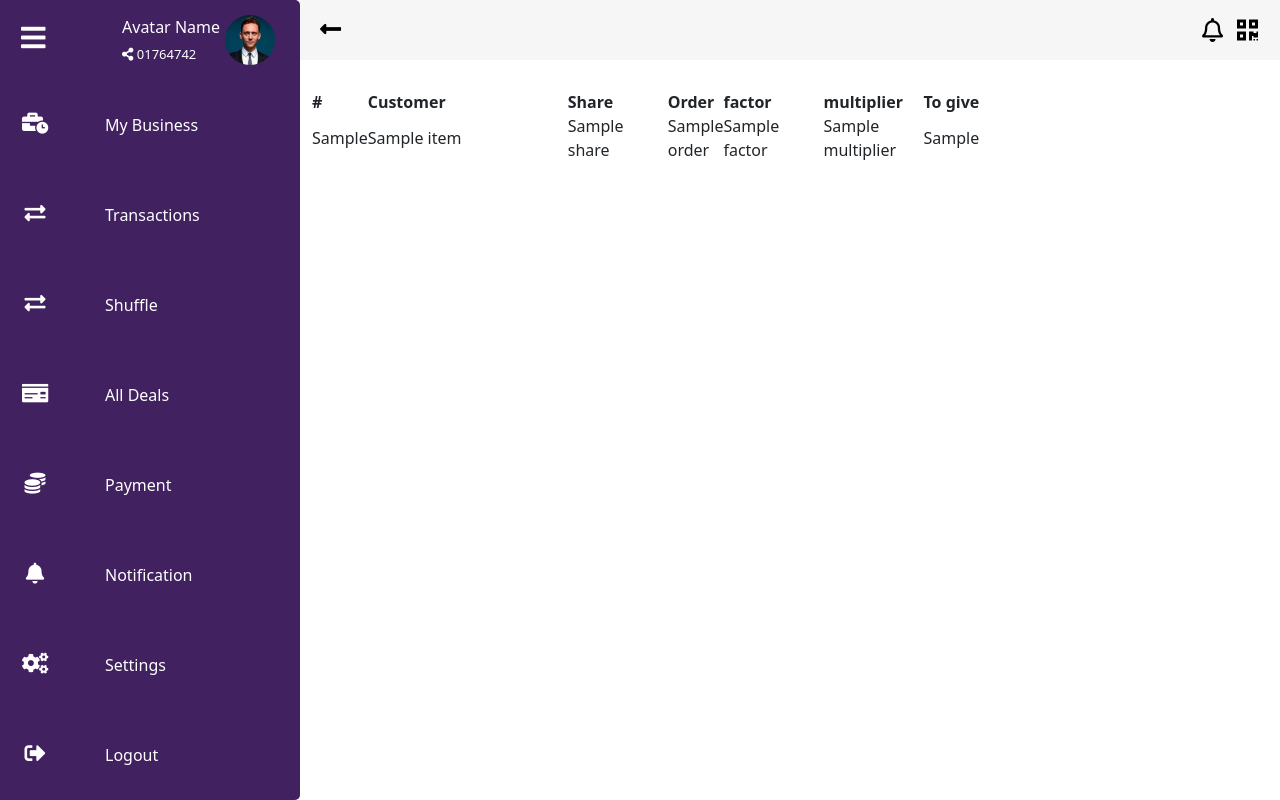
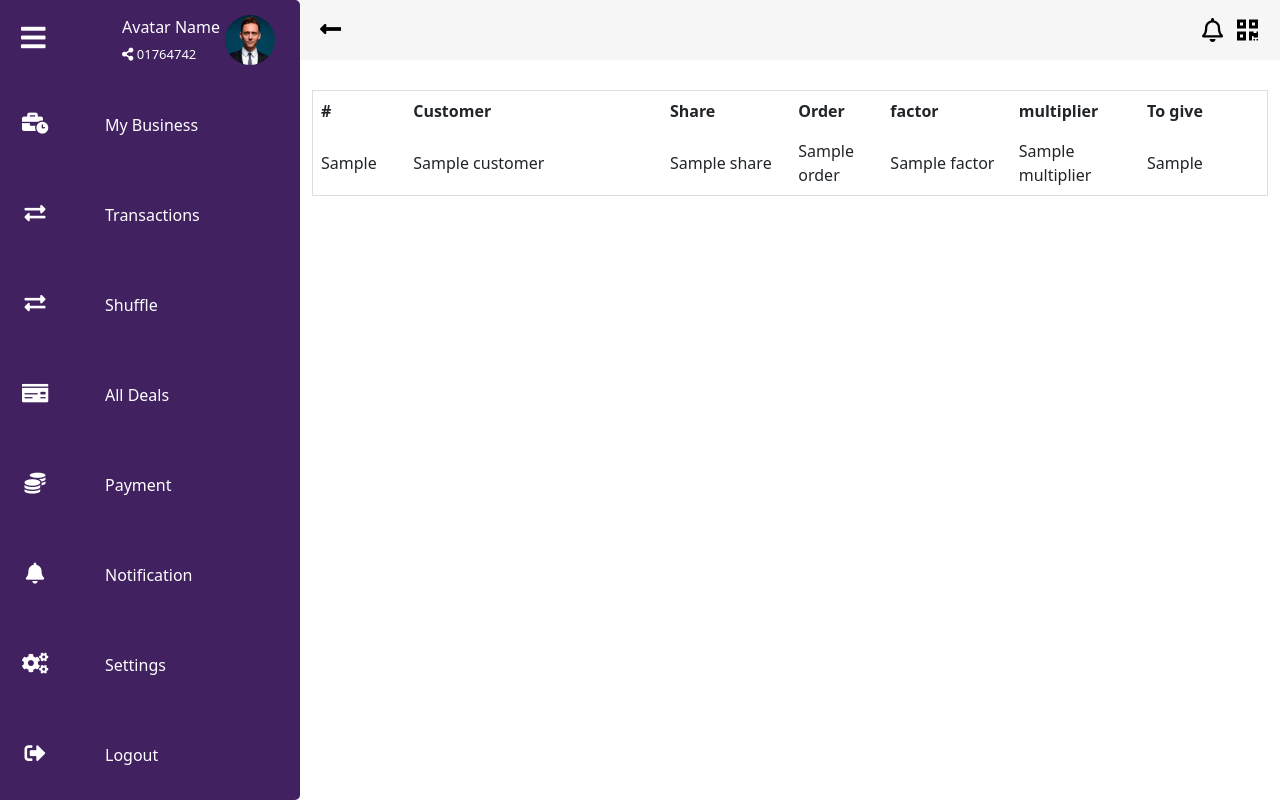
Before and after one commit to Aparnatn/irichapp, a Django app: template core/templates/shuffle.html in a window 1280 px wide. Run offline with Django 3.2, Linux system fonts and the light colour scheme; tables that the repository leaves empty hold one stand-in row (values such as "Sample post"); the template is opened without the code that fills it: values that come from a table or form of the project are taken from there, most other values are stand-ins (such as "Sample title", 1, 10 or a date in 2020); some libraries are stand-ins or nearby versions.

Commit message:
commmitssss

```diff
--- a/core/templates/business.html
+++ b/core/templates/business.html
@@ -44,7 +44,7 @@
                 </li>
                 <li>
                     <a href="/shuffle">
-                    <span class="icon"><i class="fas fa-exchange-alt"></i></span>
+                    <span class="icon"><i class="fa-solid fa-shuffle"></i></span>
                     <span class="title">Shuffle</span>
                 </a>
                 </li>
--- a/core/templates/index.html
+++ b/core/templates/index.html
@@ -46,6 +46,12 @@
                     <a href="/transactions">
                     <span class="icon"><i class="fas fa-exchange-alt"></i></span>
                     <span class="title">Transactions</span>
+                </a>
+                </li>
+                <li>
+                    <a href="/shuffle">
+                    <span class="icon"><i class="fas fa-exchange-alt"></i></span>
+                    <span class="title">Shuffle</span>
                 </a>
                 </li>
                 <li>
--- a/core/templates/payment.html
+++ b/core/templates/payment.html
@@ -43,7 +43,7 @@
                 </li>
                 <li>
                     <a href="/shuffle">
-                    <span class="icon"><i class="fas fa-exchange-alt"></i></span>
+                    <span class="icon"><i class="fa-solid fa-shuffle"></i></i></span>
                     <span class="title">Shuffle</span>
                 </a>
                 </li>
--- a/core/templates/settings.html
+++ b/core/templates/settings.html
@@ -43,7 +43,7 @@
                 </li>
                 <li>
                   <a href="/shuffle">
-                  <span class="icon"><i class="fas fa-exchange-alt"></i></span>
+                  <span class="icon"><i class="fa-solid fa-shuffle"></i></span>
                   <span class="title">Shuffle</span>
               </a>
               </li>
--- a/core/templates/shuffle.html
+++ b/core/templates/shuffle.html
@@ -12,39 +12,22 @@
     <link rel="stylesheet" href="https://pro.fontawesome.com/releases/v5.10.0/css/all.css" integrity="sha384-AYmEC3Yw5cVb3ZcuHtOA93w35dYTsvhLPVnYs9eStHfGJvOvKxVfELGroGkvsg+p" crossorigin="anonymous"/>
     <link href="https://cdn.jsdelivr.net/npm/bootstrap@5.0.2/dist/css/bootstrap.min.css" rel="stylesheet" integrity="sha384-EVSTQN3/azprG1Anm3QDgpJLIm9Nao0Yz1ztcQTwFspd3yD65VohhpuuCOmLASjC" crossorigin="anonymous">
 </head>
-<script>
-    $(document).ready(function(){
+<style>
+    table {
+    border-collapse: collapse;
+    border-spacing: 0;
+    width: 100%;
+    border: 1px solid #ddd;
+   }
 
-        $('#tab_logic tbody').on('keyup change',function(){
-            calc();
-        });
-        $('#discount').on('keyup change',function(){
-            calc_total();
-        });
+   th, td {
+   text-align: left;
+   padding: 8px;
+}
 
+tr:nth-child(even){background-color: #f2f2f2}
+</style>
 
-
-    });
-
-    function calc()
-    {
-        $('#tab_logic tbody tr').each(function(i, element) {
-            var html = $(this).html();
-            if(html!='')
-            {
-                var qty = $(this).find('.qty').val();
-                var price = $(this).find('.price').val();
-                $(this).find('.total').val(price*price);
-
-                calc_total();
-            }
-        });
-    }
-
-
-
-
-    </script>
 <body>
         <div class="navigation">
             <div class="user-info">
@@ -133,7 +116,7 @@
 
             <div class="main-content">
                 <div class="container">
-                    <div class="tab">
+                    <div class="shuffle-table" style="overflow-x:auto;">
                       <!-- <div class="tab-buttons">
                         <button class="tablinks2" onclick="transactionList(event, 'transactiondetail-1')" id="defaultOpen">All List</button>
                         <button class="tablinks2" onclick="transactionList(event, 'transactiondetail-2')">Receive</button>
@@ -154,7 +137,7 @@
                         {% for item in give_back %}
                         <tr>
                             <td>{{ item.sl }}</td>
-                            <td>{{ item.name }}</td>
+                            <td>{{ item.Customer }}</td>
                             <td>{{ item.share }}</td>
                             <td>{{ item.order }}</td>
                             <td>{{ item.factor }}</td>
@@ -164,6 +147,11 @@
                         {% endfor %}
                     </tbody>
                 </table>
+            </div>
+        </div>
+
+    </div>
+
                 <div class="tab-details">
                       <div id="transactiondetail-1" class="tabcontent2">
                          <div class="tab-content-cards">
```
Also changed, not shown: core/templates/business_details.html (indentation only).
